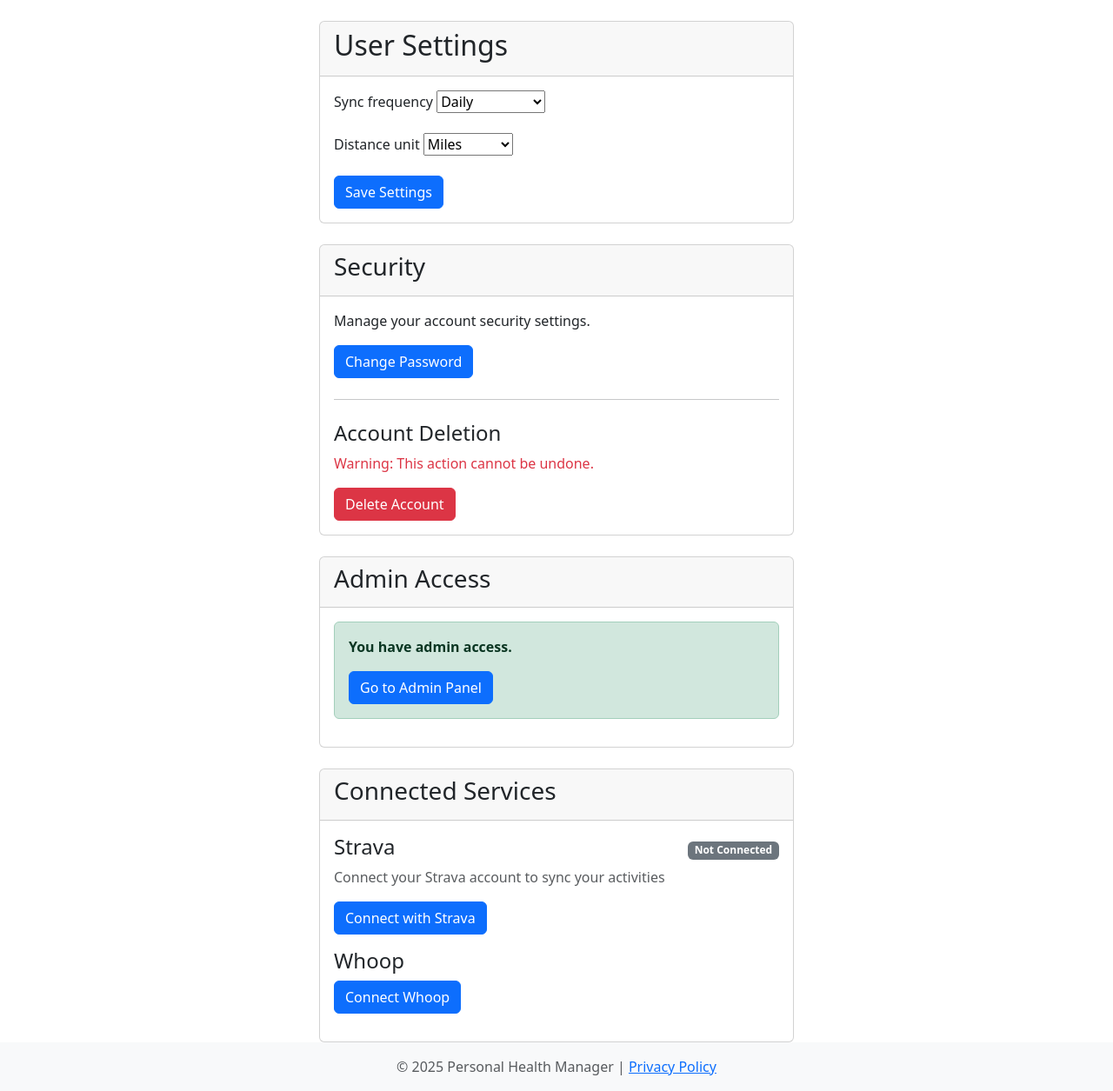
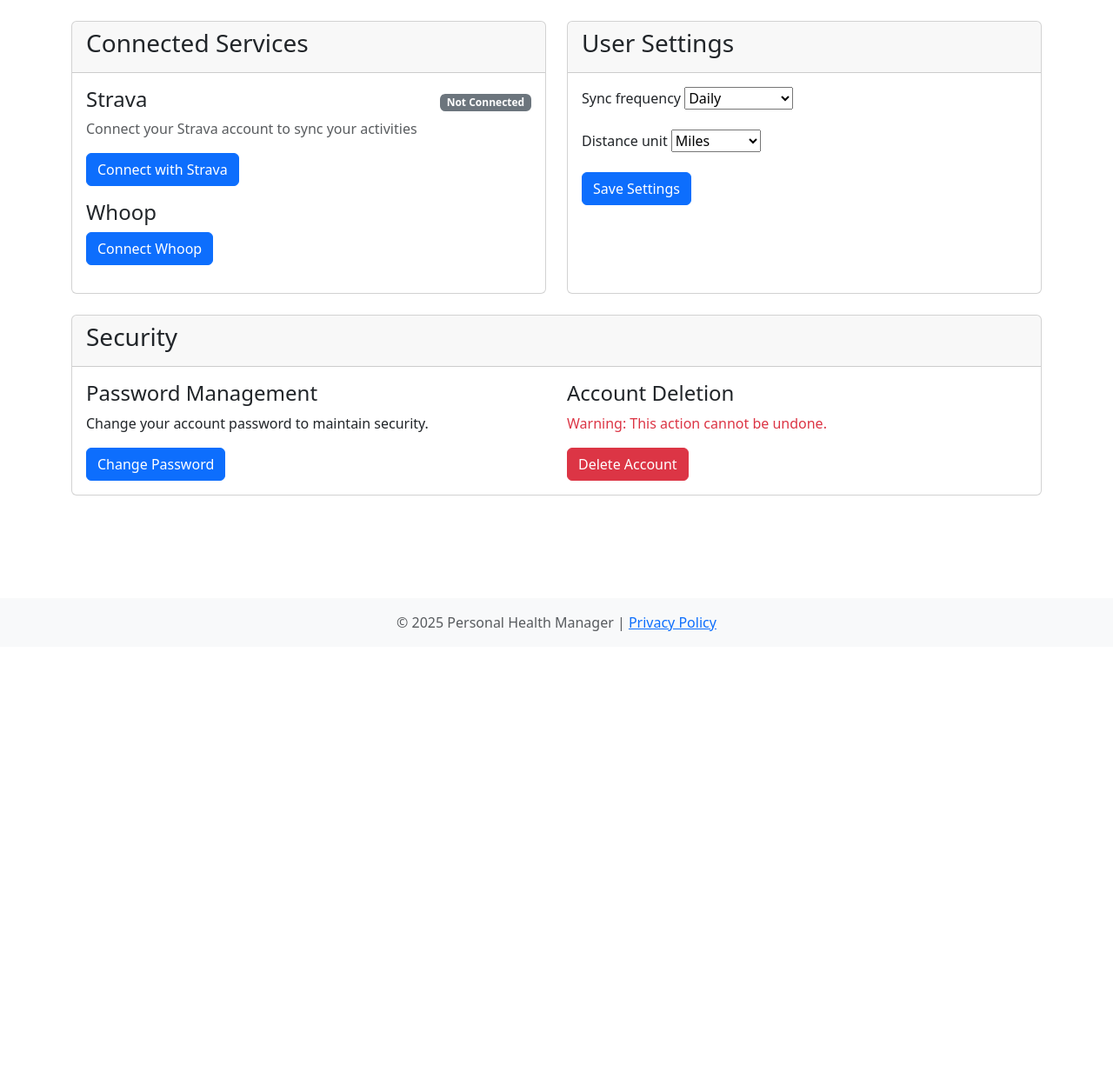
Before and after one commit to bradfeld/personal-health-manager, a Django app: page /settings/ in a window 1280 px wide. Shown: the part 56-1311 px from the top of the page at 87% size. After the commit the page ends 782 px from the top, so only its background shows below. Run offline with Django 5.2, Linux system fonts and the light colour scheme; the visitor is signed in with stand-in values (Sample User, id 1); data comes from the database, SQL or seed files in the repository; parts of the project's set-up code (start-up, migrations or seed data) failed here and were passed over.

Commit message:
Reorganize settings page layout

```diff
--- a/templates/settings.html
+++ b/templates/settings.html
@@ -4,70 +4,10 @@
 
 {% block content %}
 <div class="row">
-    <div class="col-md-6 offset-md-3">
-        <div class="card">
-            <div class="card-header">
-                <h2>User Settings</h2>
-            </div>
-            <div class="card-body">
-                <form method="post">
-                    {% csrf_token %}
-                    {% for field in form %}
-                    <div class="mb-3">
-                        <label for="{{ field.id_for_label }}" class="form-label">{{ field.label }}</label>
-                        {{ field }}
-                        {% if field.help_text %}
-                        <div class="form-text">{{ field.help_text }}</div>
-                        {% endif %}
-                        {% if field.errors %}
-                        <div class="alert alert-danger">
-                            {{ field.errors }}
-                        </div>
-                        {% endif %}
-                    </div>
-                    {% endfor %}
-                    <button type="submit" class="btn btn-primary">Save Settings</button>
-                </form>
-            </div>
-        </div>
-
-        <div class="card mt-4">
-            <div class="card-header">
-                <h3>Security</h3>
-            </div>
-            <div class="card-body">
-                <p>Manage your account security settings.</p>
-                <a href="{% url 'password_change' %}" class="btn btn-primary">Change Password</a>
-
-                <hr class="my-4">
-
-                <h4>Account Deletion</h4>
-                <p class="text-danger">Warning: This action cannot be undone.</p>
-                <form method="post" action="{% url 'delete_user' %}" onsubmit="return confirm('Are you sure you want to permanently delete your account? This cannot be undone.');">
-                    {% csrf_token %}
-                    <button type="submit" class="btn btn-danger">Delete Account</button>
-                </form>
-            </div>
-        </div>
-
-        <div class="card mt-4">
-            <div class="card-header">
-                <h3>Admin Access</h3>
-            </div>
-            <div class="card-body">
-                {% if user.is_staff %}
-                    <div class="alert alert-success">
-                        <p><strong>You have admin access.</strong></p>
-                        <a href="{% url 'admin:index' %}" class="btn btn-primary">Go to Admin Panel</a>
-                    </div>
-                {% else %}
-                    <p>Admin access is required to manage users, view all data, and configure system settings.</p>
-                    <p>If you need admin access, please contact the site administrator.</p>
-                {% endif %}
-            </div>
-        </div>
-
-        <div class="card mt-4">
+    <!-- First row with two columns -->
+    <div class="col-md-6">
+        <!-- Connected Services (Left column) -->
+        <div class="card h-100">
             <div class="card-header">
                 <h3>Connected Services</h3>
             </div>
@@ -112,5 +52,63 @@
             </div>
         </div>
     </div>
+
+    <div class="col-md-6">
+        <!-- User Settings (Right column) -->
+        <div class="card h-100">
+            <div class="card-header">
+                <h3>User Settings</h3>
+            </div>
+            <div class="card-body">
+                <form method="post">
+                    {% csrf_token %}
+                    {% for field in form %}
+                    <div class="mb-3">
+                        <label for="{{ field.id_for_label }}" class="form-label">{{ field.label }}</label>
+                        {{ field }}
+                        {% if field.help_text %}
+                        <div class="form-text">{{ field.help_text }}</div>
+                        {% endif %}
+                        {% if field.errors %}
+                        <div class="alert alert-danger">
+                            {{ field.errors }}
+                        </div>
+                        {% endif %}
+                    </div>
+                    {% endfor %}
+                    <button type="submit" class="btn btn-primary">Save Settings</button>
+                </form>
+            </div>
+        </div>
+    </div>
+</div>
+
+<!-- Second row for Security -->
+<div class="row mt-4">
+    <div class="col-12">
+        <div class="card">
+            <div class="card-header">
+                <h3>Security</h3>
+            </div>
+            <div class="card-body">
+                <div class="row">
+                    <div class="col-md-6">
+                        <h4>Password Management</h4>
+                        <p>Change your account password to maintain security.</p>
+                        <a href="{% url 'password_change' %}" class="btn btn-primary">Change Password</a>
+                    </div>
+
+                    <div class="col-md-6">
+                        <h4>Account Deletion</h4>
+                        <p class="text-danger">Warning: This action cannot be undone.</p>
+                        <form method="post" action="{% url 'delete_user' %}" onsubmit="return confirm('Are you sure you want to permanently delete your account? This cannot be undone.');">
+                            {% csrf_token %}
+                            <button type="submit" class="btn btn-danger">Delete Account</button>
+                        </form>
+                    </div>
+                </div>
+            </div>
+        </div>
+    </div>
 </div>
 {% endblock %}
```
